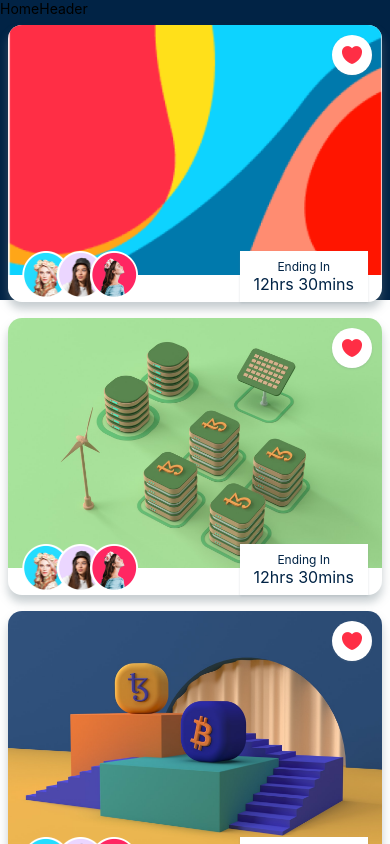
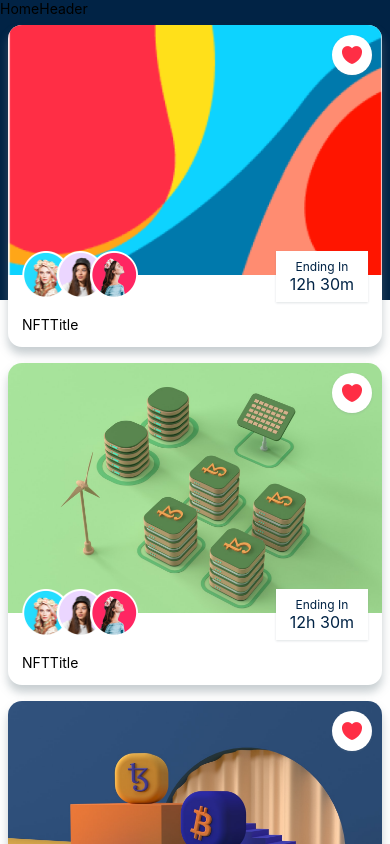
Before and after one commit to Nemo144/nft_mktRN, a React Native app: screen /Home in a window 390 px wide. Shown: the top 844 px of the page. Built offline with nearby package versions, Linux system fonts and the light colour scheme.

Commit message:
:construction: Work in progress

```diff
--- a/components/NFTCard.js
+++ b/components/NFTCard.js
@@ -38,6 +38,10 @@
         <CircleButton imgUrl={assets.heart} right={10} top={10} />
       </View>
       <SubInfo />
+
+      <View style={{ width: "100%", padding: SIZES.font }}>
+        <NFTTitle />
+      </View>
     </View>
   );
 };
--- a/components/SubInfo.js
+++ b/components/SubInfo.js
@@ -73,7 +73,7 @@
           color: COLORS.primary,
         }}
       >
-        12hrs 30mins
+        12h 30m
       </Text>
     </View>
   );
```
